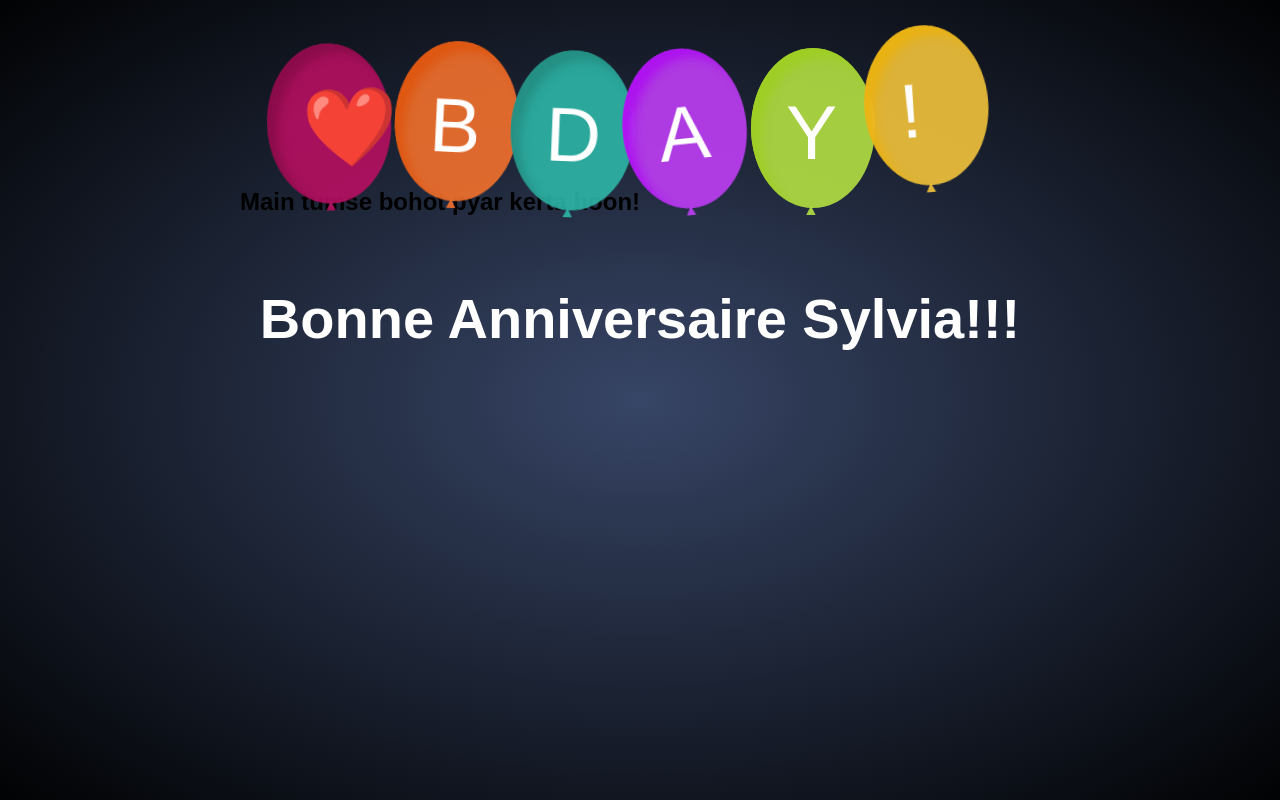
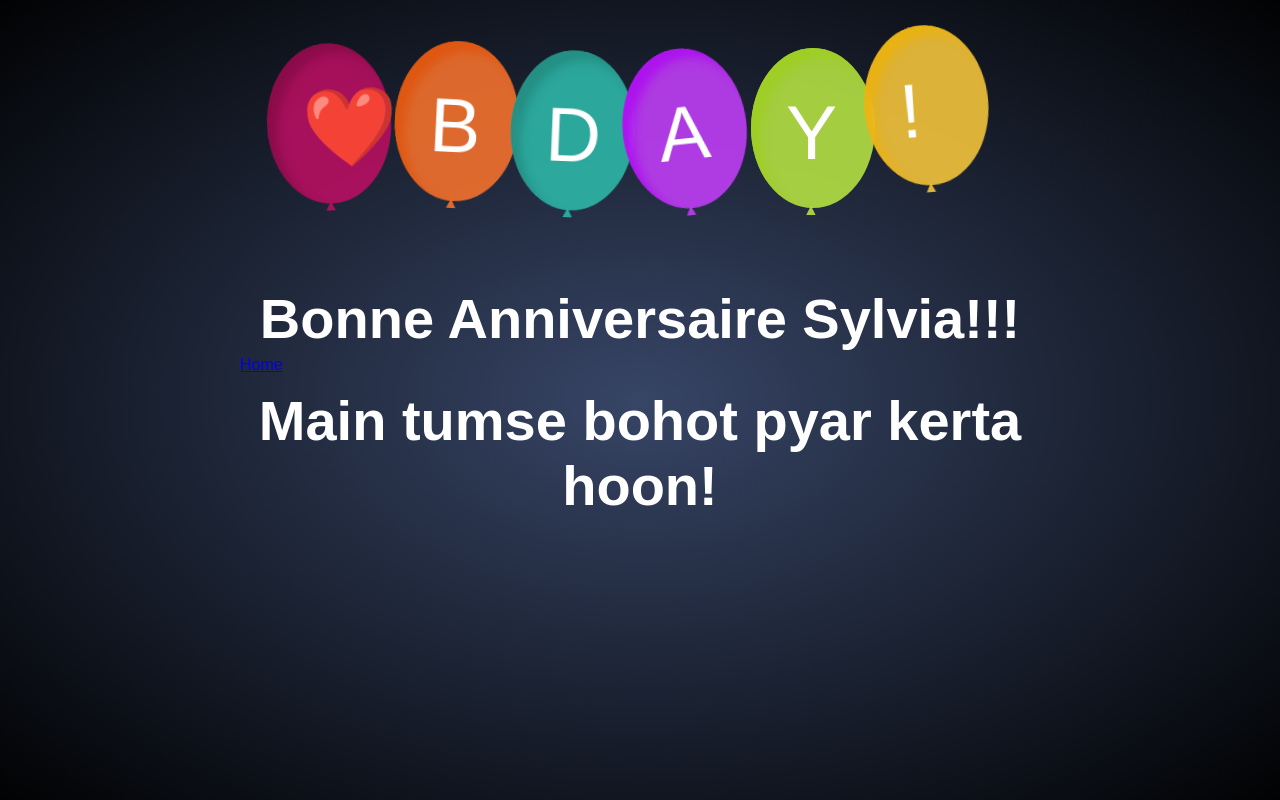
Before and after one commit to ajaysanwlot/teacherSylvia, a plain HTML site: page birthday.html in a window 1280 px wide. Drawn offline with Linux system fonts and the light colour scheme; a web font is replaced by a local one.

Commit message:
Update birthday.html

```diff
--- a/birthday.html
+++ b/birthday.html
@@ -303,7 +303,8 @@
                 </div>
             </div>
              <h1>Bonne Anniversaire Sylvia!!!</h1>
-		<h2>Main tumse bohot pyar kerta hoon!</h2>
+		<h1>Main tumse bohot pyar kerta hoon!</h1>
+		<p><a href="index.html" class="home">Home</a></p>
 
         </div>
         <script>
```
